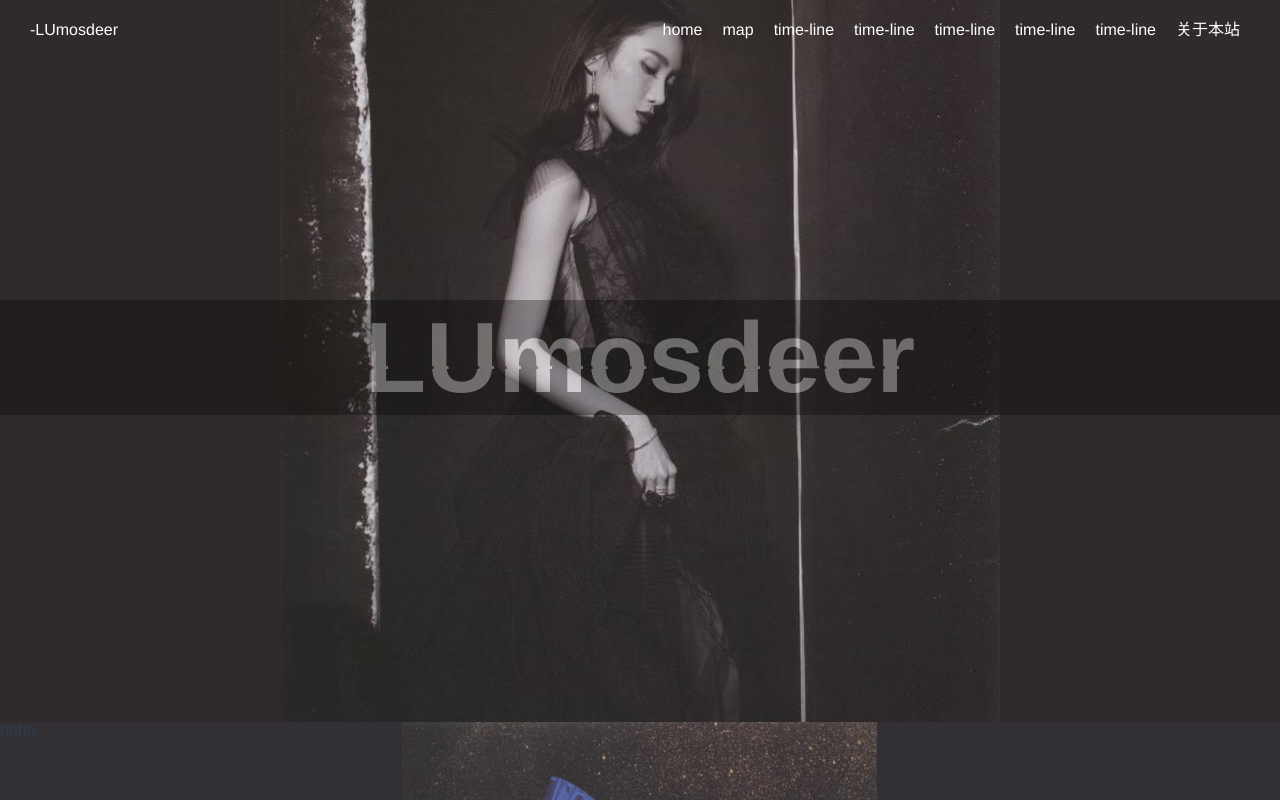
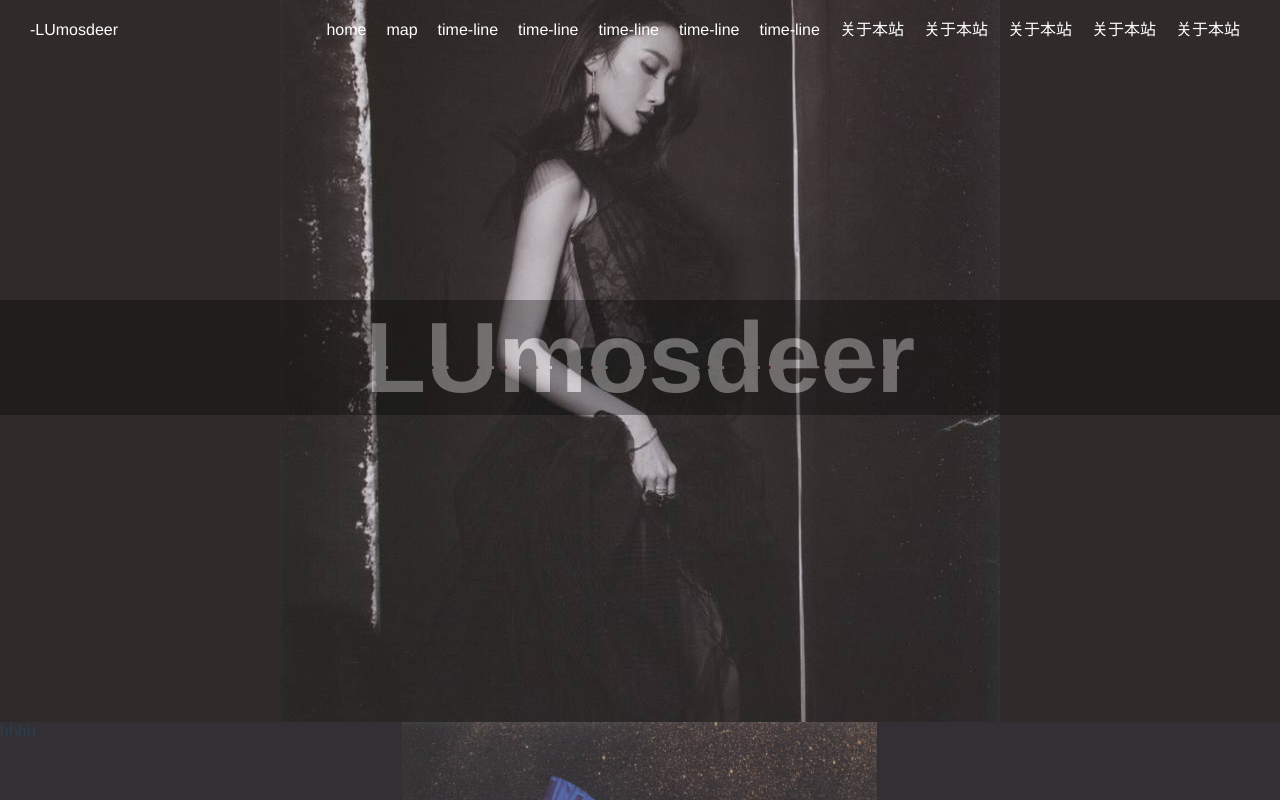
Before and after one commit to hiahiahiakeke/lumosdeer, a Vue app: page / in a window 1280 px wide. Shown: the top 800 px of the page. Built offline with nearby package versions, Linux system fonts and the light colour scheme.

Commit message:
Revert "Revert "sssss""
This reverts commit fc419724065a03cf762661f949bfbfa7140ca54c.

```diff
--- a/src/App.vue
+++ b/src/App.vue
@@ -17,6 +17,10 @@
           <span>time-line</span>
         </router-link>
         <router-link to="map">
+          <span>关于本站</span>
+          <span>关于本站</span>
+          <span>关于本站</span>
+          <span>关于本站</span>
           <span>关于本站</span>
         </router-link>
       </div>
```
